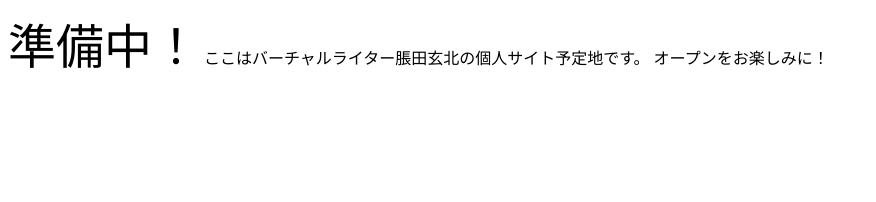
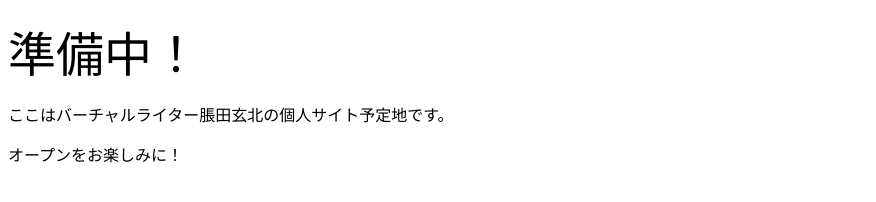
Before and after one commit to genhokuharuta/GHsite, a plain HTML site: page index.html in a window 1280 px wide. Shown: the whole page, without its empty margins (0-876 px from the left). Drawn offline with Linux system fonts and the light colour scheme.

Commit message:
Update index.html

```diff
--- a/index.html
+++ b/index.html
@@ -9,7 +9,7 @@
     </head>
 
     <body>
-      <font size="7">準備中！</font>
-ここはバーチャルライター脹田玄北の個人サイト予定地です。
-オープンをお楽しみに！
+      <p><font size="7">準備中！</font></p>
+      <p>ここはバーチャルライター脹田玄北の個人サイト予定地です。</p>
+      <p>オープンをお楽しみに！</p>
     </body>
```
